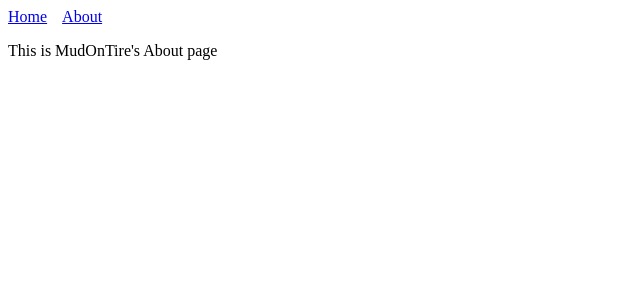
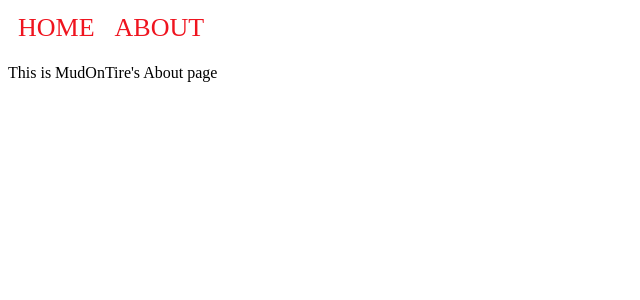
Before and after one commit to MudOnTire/ReactBoilerplates, a Next.js app in the folder server-rendered-website/: page /about in a window 1280 px wide. Shown: the top 300 px of the page, without its empty margins (0-640 px from the left). Built offline with nearby package versions, Linux system fonts and the light colour scheme.

Commit message:
修改next demo

```diff
--- a/server-rendered-website/components/Header.js
+++ b/server-rendered-website/components/Header.js
@@ -1,17 +1,28 @@
 import Link from 'next/link';
-
-const linkStyle = {
-    marginRight: 15
-}
 
 const Header = () => (
     <div>
         <Link href="/">
-            <a style={linkStyle}>Home</a>
+            <a>Home</a>
         </Link>
         <Link href="/about">
-            <a style={linkStyle}>About</a>
+            <a>About</a>
         </Link>
+        <style jsx>
+            {`
+                a{
+                    color:#EF141F;
+                    font-size:26px;
+                    line-height:40px;
+                    text-decoration:none;
+                    padding:0 10px;
+                    text-transform:uppercase;
+                }
+                a:hover{
+                    opacity:0.8;
+                }
+            `}
+        </style>
     </div>
 )
 
--- a/server-rendered-website/package.json
+++ b/server-rendered-website/package.json
@@ -11,6 +11,8 @@
     "react-dom": "^16.4.1"
   },
   "scripts": {
-    "dev": "node server.js"
+    "dev": "node server.js",
+    "build": "next build",
+    "start": "next start -p $PORT"
   }
 }
--- a/server-rendered-website/server.js
+++ b/server-rendered-website/server.js
@@ -16,9 +16,10 @@ app.prepare()
         server.get('*', (req, res) => {
             return handle(req, res);
         });
-        server.listen(3000, (err) => {
+        const port = process.env.PORT ? process.env.PORT : 3000;
+        server.listen(port, (err) => {
             if (err) throw err;
-            console.log('> Ready on http://localhost:3000');
+            console.log(`> Ready on http://localhost:${port}`);
         });
     })
     .catch((ex) => {
```
Also changed, not shown: server-rendered-website/components/Layout.js (+7 -0 lines), 1 other file (tests, documents, lock files or other folders).
